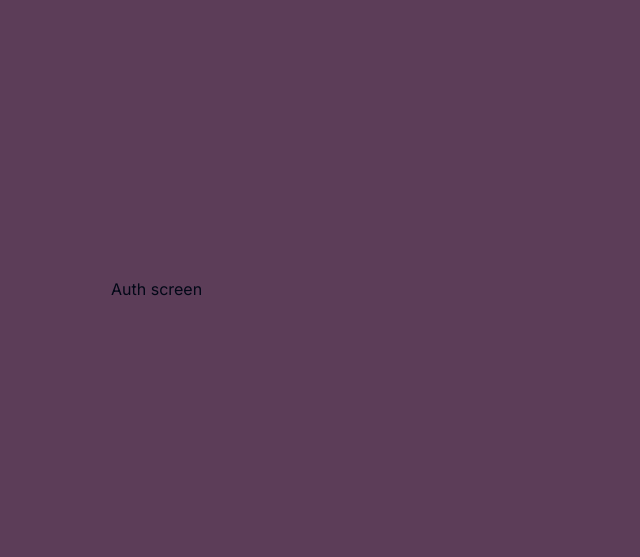
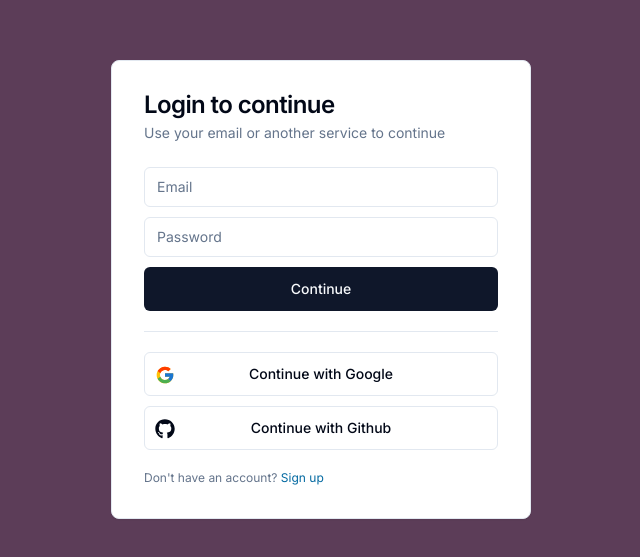
Before and after one commit to cmcdgit/slack-clone, a Next.js app: page / in a window 1280 px wide. Shown: the part 111-668 px from the top of the page, without its empty margins (319-959 px from the left). Built offline with nearby package versions, Linux system fonts and the light colour scheme.

Commit message:
Sign up/sign in cards added

```diff
--- a/package.json
+++ b/package.json
@@ -9,6 +9,7 @@
     "lint": "next lint"
   },
   "dependencies": {
+    "@radix-ui/react-separator": "^1.1.0",
     "@radix-ui/react-slot": "^1.1.0",
     "class-variance-authority": "^0.7.0",
     "clsx": "^2.1.1",
@@ -16,6 +17,7 @@
     "next": "14.2.7",
     "react": "^18",
     "react-dom": "^18",
+    "react-icons": "^5.3.0",
     "tailwind-merge": "^2.5.2",
     "tailwindcss-animate": "^1.0.7"
   },
--- /dev/null
+++ b/src/components/ui/card.tsx
@@ -0,0 +1,79 @@
+import * as React from "react"
+
+import { cn } from "@/lib/utils"
+
+const Card = React.forwardRef<
+  HTMLDivElement,
+  React.HTMLAttributes<HTMLDivElement>
+>(({ className, ...props }, ref) => (
+  <div
+    ref={ref}
+    className={cn(
+      "rounded-lg border bg-card text-card-foreground shadow-sm",
+      className
+    )}
+    {...props}
+  />
+))
+Card.displayName = "Card"
+
+const CardHeader = React.forwardRef<
+  HTMLDivElement,
+  React.HTMLAttributes<HTMLDivElement>
+>(({ className, ...props }, ref) => (
+  <div
+    ref={ref}
+    className={cn("flex flex-col space-y-1.5 p-6", className)}
+    {...props}
+  />
+))
+CardHeader.displayName = "CardHeader"
+
+const CardTitle = React.forwardRef<
+  HTMLParagraphElement,
+  React.HTMLAttributes<HTMLHeadingElement>
+>(({ className, ...props }, ref) => (
+  <h3
+    ref={ref}
+    className={cn(
+      "text-2xl font-semibold leading-none tracking-tight",
+      className
+    )}
+    {...props}
+  />
+))
+CardTitle.displayName = "CardTitle"
+
+const CardDescription = React.forwardRef<
+  HTMLParagraphElement,
+  React.HTMLAttributes<HTMLParagraphElement>
+>(({ className, ...props }, ref) => (
+  <p
+    ref={ref}
+    className={cn("text-sm text-muted-foreground", className)}
+    {...props}
+  />
+))
+CardDescription.displayName = "CardDescription"
+
+const CardContent = React.forwardRef<
+  HTMLDivElement,
+  React.HTMLAttributes<HTMLDivElement>
+>(({ className, ...props }, ref) => (
+  <div ref={ref} className={cn("p-6 pt-0", className)} {...props} />
+))
+CardContent.displayName = "CardContent"
+
+const CardFooter = React.forwardRef<
+  HTMLDivElement,
+  React.HTMLAttributes<HTMLDivElement>
+>(({ className, ...props }, ref) => (
+  <div
+    ref={ref}
+    className={cn("flex items-center p-6 pt-0", className)}
+    {...props}
+  />
+))
+CardFooter.displayName = "CardFooter"
+
+export { Card, CardHeader, CardFooter, CardTitle, CardDescription, CardContent }
--- /dev/null
+++ b/src/components/ui/input.tsx
@@ -0,0 +1,25 @@
+import * as React from "react"
+
+import { cn } from "@/lib/utils"
+
+export interface InputProps
+  extends React.InputHTMLAttributes<HTMLInputElement> {}
+
+const Input = React.forwardRef<HTMLInputElement, InputProps>(
+  ({ className, type, ...props }, ref) => {
+    return (
+      <input
+        type={type}
+        className={cn(
+          "flex h-10 w-full rounded-md border border-input bg-background px-3 py-2 text-sm ring-offset-background file:border-0 file:bg-transparent file:text-sm file:font-medium placeholder:text-muted-foreground focus-visible:outline-none focus-visible:ring-2 focus-visible:ring-ring focus-visible:ring-offset-2 disabled:cursor-not-allowed disabled:opacity-50",
+          className
+        )}
+        ref={ref}
+        {...props}
+      />
+    )
+  }
+)
+Input.displayName = "Input"
+
+export { Input }
--- /dev/null
+++ b/src/components/ui/separator.tsx
@@ -0,0 +1,31 @@
+"use client"
+
+import * as React from "react"
+import * as SeparatorPrimitive from "@radix-ui/react-separator"
+
+import { cn } from "@/lib/utils"
+
+const Separator = React.forwardRef<
+  React.ElementRef<typeof SeparatorPrimitive.Root>,
+  React.ComponentPropsWithoutRef<typeof SeparatorPrimitive.Root>
+>(
+  (
+    { className, orientation = "horizontal", decorative = true, ...props },
+    ref
+  ) => (
+    <SeparatorPrimitive.Root
+      ref={ref}
+      decorative={decorative}
+      orientation={orientation}
+      className={cn(
+        "shrink-0 bg-border",
+        orientation === "horizontal" ? "h-[1px] w-full" : "h-full w-[1px]",
+        className
+      )}
+      {...props}
+    />
+  )
+)
+Separator.displayName = SeparatorPrimitive.Root.displayName
+
+export { Separator }
--- a/src/features/auth/components/auth-screen.tsx
+++ b/src/features/auth/components/auth-screen.tsx
@@ -2,13 +2,21 @@
 
 import { useState } from "react";
 import { SignInFlow } from "../types";
+import { SignInCard } from "./sign-in-card";
+import { SignUpCard } from "./sign-up-card";
 
 export const AuthScreen = () => {
   const [state, setState] = useState<SignInFlow>("signIn");
 
   return (
     <div className="h-full flex items-center justify-center bg-[#5C3D58]">
-      <div className="md:h-auto md:w-[420px]">Auth screen</div>
+      <div className="md:h-auto md:w-[420px]">
+        {state === "signIn" ? (
+          <SignInCard setState={setState} />
+        ) : (
+          <SignUpCard setState={setState} />
+        )}
+      </div>
     </div>
   );
 };
--- /dev/null
+++ b/src/features/auth/components/sign-in-card.tsx
@@ -0,0 +1,88 @@
+import { FcGoogle } from "react-icons/fc";
+import { FaGithub } from "react-icons/fa";
+import { Button } from "@/components/ui/button";
+import {
+  Card,
+  CardContent,
+  CardDescription,
+  CardHeader,
+  CardTitle,
+} from "@/components/ui/card";
+import { Input } from "@/components/ui/input";
+import { Separator } from "@/components/ui/separator";
+import { SignInFlow } from "../types";
+import { useState } from "react";
+
+interface SignInCardProps {
+  setState: (state: SignInFlow) => void;
+}
+
+export const SignInCard = ({ setState }: SignInCardProps) => {
+  const [email, setEmail] = useState("");
+  const [password, setPassword] = useState("");
+  return (
+    <Card className="w-full h-full p-8">
+      <CardHeader className="px-0 pt-0">
+        <CardTitle>Login to continue</CardTitle>
+        <CardDescription>
+          Use your email or another service to continue
+        </CardDescription>
+      </CardHeader>
+      <CardContent className="space-y-5 px-0 pb-0">
+        <form className="space-y-2.5">
+          <Input
+            disabled={false}
+            value={email}
+            onChange={(e) => setEmail(e.target.value)}
+            placeholder="Email"
+            type="email"
+            required
+          />
+          <Input
+            disabled={false}
+            value={password}
+            onChange={(e) => setPassword(e.target.value)}
+            placeholder="Password"
+            type="password"
+            required
+          />
+          <Button type="submit" className="w-full" size="lg" disabled={false}>
+            Continue
+          </Button>
+        </form>
+        <Separator />
+        <div className="flex flex-col gap-y-2.5">
+          <Button
+            disabled={false}
+            onClick={() => {}}
+            variant="outline"
+            size="lg"
+            className="w-full relative"
+          >
+            <FcGoogle className="size-5 absolute top-3 left-2.5" />
+            Continue with Google
+          </Button>
+          <Button
+            disabled={false}
+            onClick={() => {}}
+            variant="outline"
+            size="lg"
+            className="w-full relative"
+          >
+            <FaGithub className="size-5 absolute top-3 left-2.5" />
+            Continue with Github
+          </Button>
+        </div>
+        <p className="text-xs text-muted-foreground">
+          Don&apos;t have an account?{" "}
+          <span
+            onClick={() => setState("signUp")}
+            className="text-sky-700 hover:underline cursor-pointer"
+          >
+            Sign up
+          </span>
+        </p>
+      </CardContent>
+    </Card>
+  );
+};
--- /dev/null
+++ b/src/features/auth/components/sign-up-card.tsx
@@ -0,0 +1,98 @@
+import { useState } from "react";
+
+import { FcGoogle } from "react-icons/fc";
+import { FaGithub } from "react-icons/fa";
+import { Button } from "@/components/ui/button";
+import {
+  Card,
+  CardContent,
+  CardDescription,
+  CardHeader,
+  CardTitle,
+} from "@/components/ui/card";
+import { Input } from "@/components/ui/input";
+import { Separator } from "@/components/ui/separator";
+import { SignInFlow } from "../types";
+
+interface SignUpCardProps {
+  setState: (state: SignInFlow) => void;
+}
+
+export const SignUpCard = ({ setState }: SignUpCardProps) => {
+  const [email, setEmail] = useState("");
+  const [password, setPassword] = useState("");
+  const [confirmPassword, setConfirmPassword] = useState("");
+  return (
+    <Card className="w-full h-full p-8">
+      <CardHeader className="px-0 pt-0">
+        <CardTitle>Sign up to continue</CardTitle>
+        <CardDescription>
+          Use your email or another service to continue
+        </CardDescription>
+      </CardHeader>
+      <CardContent className="space-y-5 px-0 pb-0">
+        <form className="space-y-2.5">
+          <Input
+            disabled={false}
+            value={email}
+            onChange={(e) => setEmail(e.target.value)}
+            placeholder="Email"
+            type="email"
+            required
+          />
+          <Input
+            disabled={false}
+            value={password}
+            onChange={(e) => setPassword(e.target.value)}
+            placeholder="Password"
+            type="password"
+            required
+          />
+          <Input
+            disabled={false}
+            value={confirmPassword}
+            onChange={(e) => setConfirmPassword(e.target.value)}
+            placeholder="Confirm password"
+            type="password"
+            required
+          />
+          <Button type="submit" className="w-full" size="lg" disabled={false}>
+            Continue
+          </Button>
+        </form>
+        <Separator />
+        <div className="flex flex-col gap-y-2.5">
+          <Button
+            disabled={false}
+            onClick={() => {}}
+            variant="outline"
+            size="lg"
+            className="w-full relative"
+          >
+            <FcGoogle className="size-5 absolute top-3 left-2.5" />
+            Continue with Google
+          </Button>
+          <Button
+            disabled={false}
+            onClick={() => {}}
+            variant="outline"
+            size="lg"
+            className="w-full relative"
+          >
+            <FaGithub className="size-5 absolute top-3 left-2.5" />
+            Continue with Github
+          </Button>
+        </div>
+        <p className="text-xs text-muted-foreground">
+          Already have an account?{" "}
+          <span
+            onClick={() => setState("signIn")}
+            className="text-sky-700 hover:underline cursor-pointer"
+          >
+            Sign in
+          </span>
+        </p>
+      </CardContent>
+    </Card>
+  );
+};
```
Also changed, not shown: 1 other file (tests, documents, lock files or other folders).
